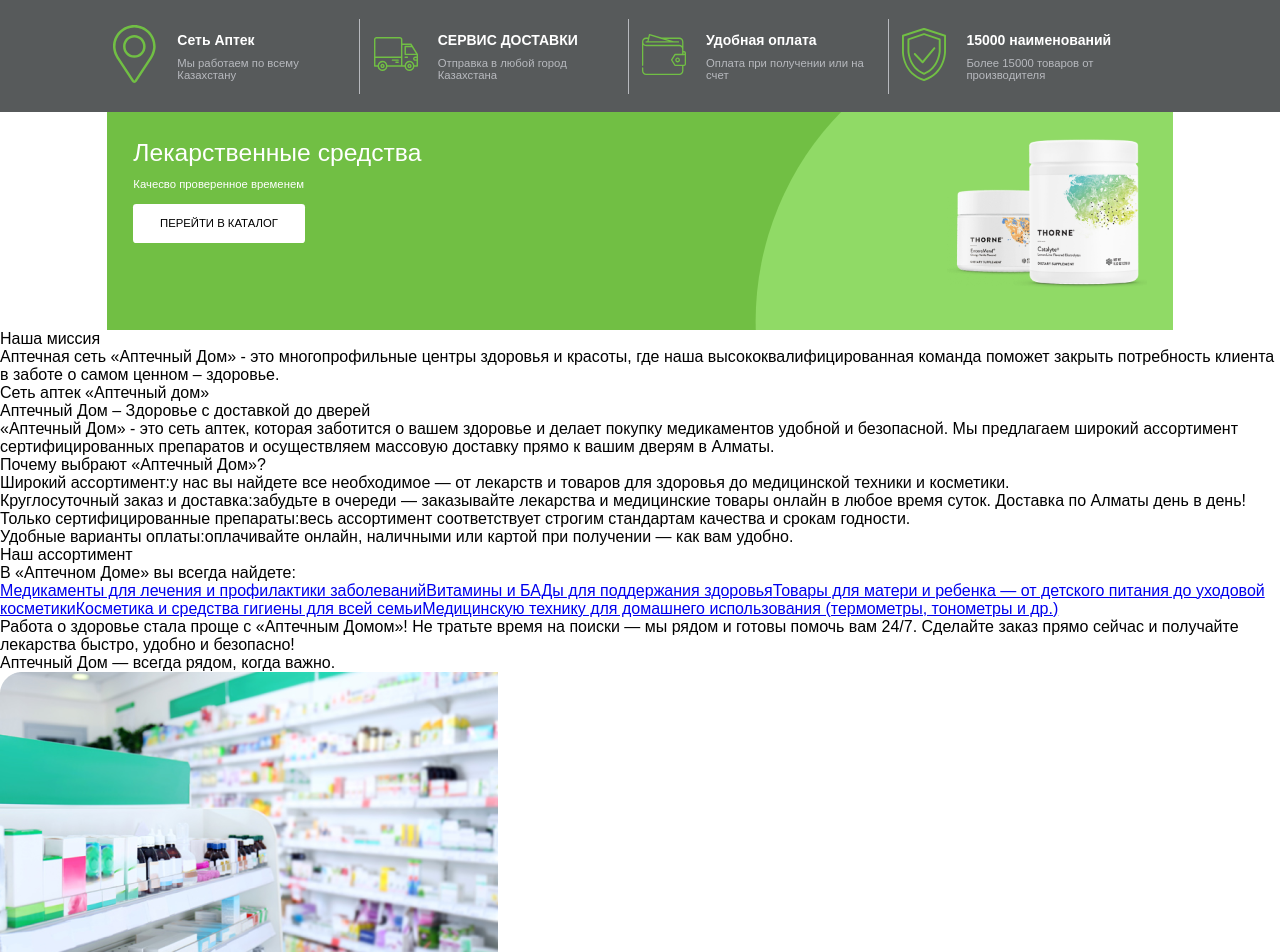
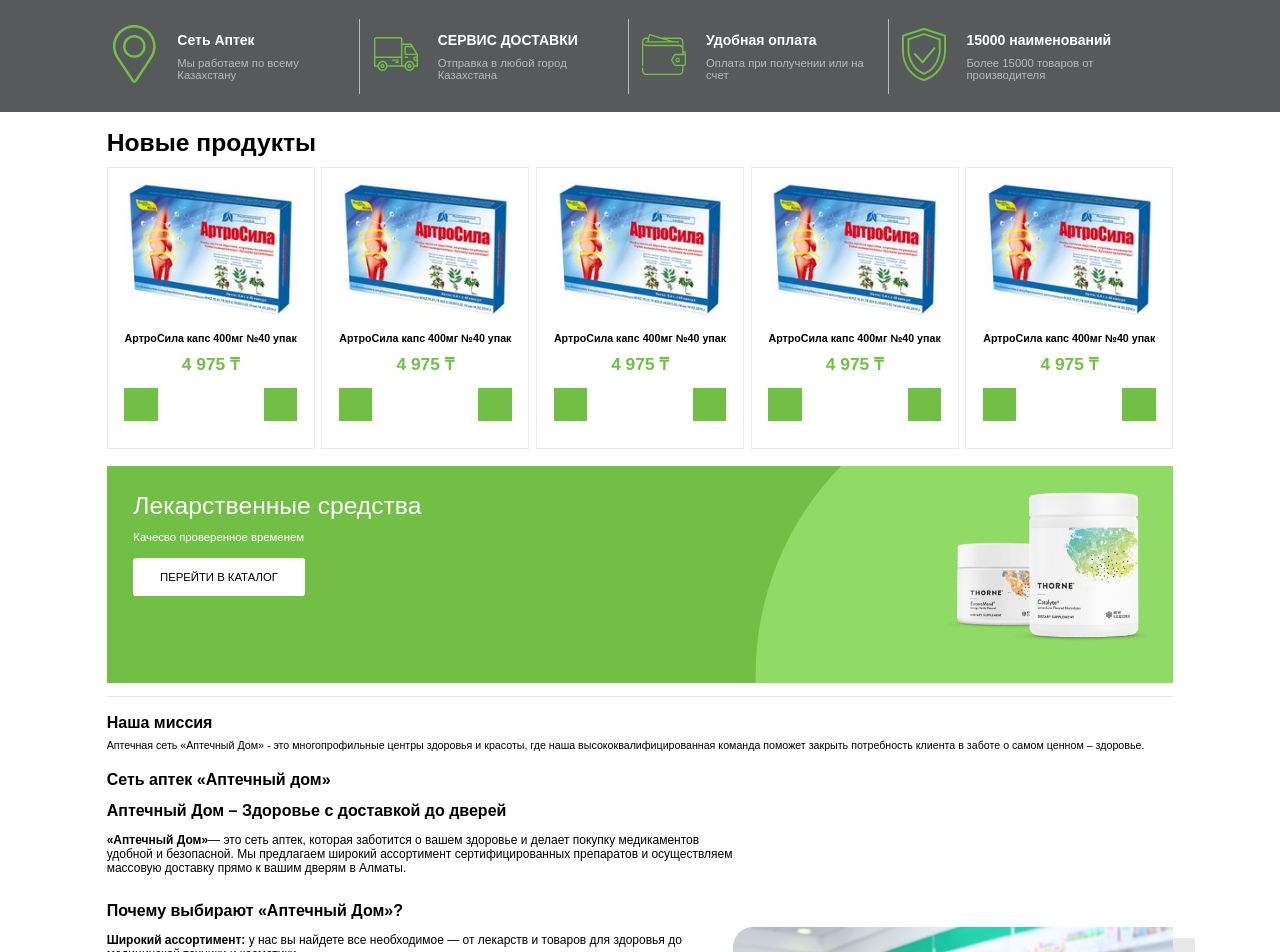
Before and after one commit to denisQa322/nuxt-apteka, a Nuxt app: page / in a window 1280 px wide. Shown: the top 952 px of the page. Built offline with nearby package versions, Linux system fonts and the light colour scheme.

Commit message:
created item-card and item-list components

```diff
--- a/assets/styles/global.scss
+++ b/assets/styles/global.scss
@@ -1,6 +1,15 @@
+@use "sass:math";
+@function toVw($target) {
+  $vw-context: (1920 * 0.01) * 1px;
+  @return math.div($target, $vw-context) * 1vw;
+}
 * {
   margin: 0;
   padding: 0;
   box-sizing: border-box;
   font-family: sans-serif;
 }
+.container {
+  width: toVw(1600px);
+  margin: auto;
+}
--- a/components/footer/footer.vue
+++ b/components/footer/footer.vue
@@ -124,8 +124,6 @@
   padding: toVw(45px);
   color: #ffffff;
   .container {
-    width: toVw(1600px);
-    margin: auto;
     display: flex;
     gap: toVw(90px);
     .footer-column {
--- a/components/goToCatalogue.vue
+++ b/components/go-to-catalogue.vue
@@ -42,14 +42,13 @@
 @use "@/assets/styles/tovw.scss" as *;
 
 .go-to-catalogue {
-  width: toVw(1600px);
-  margin: auto;
   padding: toVw(40px);
   background: url("../assets/images/backgroundGoTo.svg");
   background-size: cover;
   background-repeat: no-repeat;
   display: flex;
   justify-content: space-between;
+  margin-bottom: toVw(20px);
   &-info {
     color: #ffffff;
     &-header {
--- /dev/null
+++ b/components/items/item-card.vue
@@ -0,0 +1,100 @@
+<script lang="ts" setup>
+defineProps({
+  itemLink: {
+    type: String,
+    required: true,
+  },
+  itemImg: {
+    type: String,
+    required: false,
+  },
+  itemName: {
+    type: String,
+    requited: true,
+  },
+  itemPrice: {
+    type: String,
+    required: true,
+  },
+});
+</script>
+
+<template>
+  <div class="item">
+    <NuxtLink class="item-info" :to="itemLink">
+      <div class="item-info-img">
+        <img :src="itemImg" alt="" />
+      </div>
+      <div class="item-info-name">{{ itemName }}</div>
+      <div class="item-info-price">{{ itemPrice }}</div>
+    </NuxtLink>
+    <div class="item-buttons">
+      <div class="favourite-button">
+        <a href="/">
+          <img src="" alt="" />
+        </a>
+      </div>
+      <div class="add-to-cart-button">
+        <a href="/">
+          <img src="" alt="" />
+        </a>
+      </div>
+    </div>
+  </div>
+</template>
+
+<style lang="scss" scoped>
+@use "@/assets/styles/tovw.scss" as *;
+
+.item {
+  border: toVw(1px) solid #eaeaea;
+  width: toVw(350px);
+  padding: toVw(20px) toVw(25px);
+  &-info,
+  a {
+    text-decoration: none;
+    color: black;
+    display: flex;
+    flex-direction: column;
+    align-items: center;
+    margin-bottom: toVw(20px);
+    &-img {
+      margin-bottom: toVw(20px);
+      img {
+        width: toVw(250px);
+        height: toVw(200px);
+      }
+    }
+    &-name {
+      font-size: toVw(16px);
+      margin-bottom: toVw(10px);
+      font-weight: 600;
+    }
+    &-price {
+      font-size: toVw(26px);
+      font-weight: 600;
+      color: #71bf44;
+    }
+  }
+  &-buttons {
+    display: flex;
+    justify-content: space-between;
+    .favourite-button {
+      width: toVw(50px);
+      border-radius: 50%;
+      a {
+        height: toVw(50px);
+        background-color: #71bf44;
+      }
+    }
+    .add-to-cart-button {
+      width: toVw(50px);
+      border-radius: 50%;
+      a {
+        height: toVw(50px);
+        background-color: #71bf44;
+      }
+    }
+  }
+}
+</style>
--- /dev/null
+++ b/components/items/items-list.vue
@@ -0,0 +1,79 @@
+<script lang="ts" setup>
+import ItemCard from "./item-card.vue";
+
+import itemImg from "@/assets/images/artrosila.jpg";
+
+defineProps({
+  headerName: {
+    type: String,
+    required: true,
+  },
+});
+
+const items = [
+  {
+    itemLink: "/",
+    itemImg: `${itemImg}`,
+    itemName: "АртроСила капс 400мг №40 упак",
+    itemPrice: "4 975 ₸",
+  },
+  {
+    itemLink: "/",
+    itemImg: `${itemImg}`,
+    itemName: "АртроСила капс 400мг №40 упак",
+    itemPrice: "4 975 ₸",
+  },
+  {
+    itemLink: "/",
+    itemImg: `${itemImg}`,
+    itemName: "АртроСила капс 400мг №40 упак",
+    itemPrice: "4 975 ₸",
+  },
+  {
+    itemLink: "/",
+    itemImg: `${itemImg}`,
+    itemName: "АртроСила капс 400мг №40 упак",
+    itemPrice: "4 975 ₸",
+  },
+  {
+    itemLink: "/",
+    itemImg: `${itemImg}`,
+    itemName: "АртроСила капс 400мг №40 упак",
+    itemPrice: "4 975 ₸",
+  },
+];
+</script>
+
+<template>
+  <div class="items container">
+    <div class="items-header">
+      {{ headerName }}
+    </div>
+    <div class="items-list">
+      <ItemCard
+        v-for="(item, index) in items"
+        :key="index"
+        :itemLink="item.itemLink"
+        :itemImg="item.itemImg"
+        :itemName="item.itemName"
+        :itemPrice="item.itemPrice"
+      />
+    </div>
+  </div>
+</template>
+
+<style lang="scss" scoped>
+@use "@/assets/styles/tovw.scss" as *;
+.items {
+  margin-bottom: toVw(25px);
+  &-header {
+    font-size: toVw(37px);
+    font-weight: 600;
+    margin-bottom: toVw(15px);
+  }
+  &-list {
+    display: flex;
+    gap: toVw(10px);
+  }
+}
+</style>
--- a/components/mission.vue
+++ b/components/mission.vue
@@ -1,124 +1,204 @@
 <script lang="ts" setup></script>
 
 <template>
-  <section class="misson">
-    <div class="mission-container">
+  <div class="mission">
+    <div class="container">
       <div class="mission-header">Наша миссия</div>
       <div class="mission-description">
         Аптечная сеть «Аптечный Дом» - это многопрофильные центры здоровья и
         красоты, где наша высококвалифицированная команда поможет закрыть
         потребность клиента в заботе о самом ценном – здоровье.
       </div>
-      <div class="mission-text">
-        <div class="mission-text-header">Сеть аптек «Аптечный дом»</div>
-        <span>Аптечный Дом – Здоровье с доставкой до дверей </span>
-        <div class="mission-text-description">
-          <span>«Аптечный Дом»</span> - это сеть аптек, которая заботится о
-          вашем здоровье и делает покупку медикаментов удобной и безопасной. Мы
-          предлагаем широкий ассортимент сертифицированных препаратов и
+      <div class="mission-info-and-img">
+        <div class="mission-general-info">
+          <div class="mission-general-info-text">
+            <div>Сеть аптек «Аптечный дом»</div>
+          </div>
+          <div class="mission-general-info-description">
+            <div>Аптечный Дом – Здоровье с доставкой до дверей</div>
+            <p>
+              <span> «Аптечный Дом»</span>— это сеть аптек, которая заботится о
+              вашем здоровье и делает покупку медикаментов удобной и безопасной.
+              Мы предлагаем широкий ассортимент сертифицированных препаратов и
               осуществляем массовую доставку прямо к вашим дверям в Алматы.
+            </p>
           </div>
-        <div class="mission-text-why-dom">
-          <div class="mission-text-why-dom-header">
-            Почему выбрают «Аптечный Дом»?
+          <div class="mission-general-info-why">
+            <div class="mission-general-info-why-text">
+              Почему выбирают «Аптечный Дом»?
             </div>
-          <ul class="mission-text-why-dom-list">
+            <ul class="mission-general-info-why-description">
               <li>
-              <span>Широкий ассортимент:</span>у нас вы найдете все необходимое
-              — от лекарств и товаров для здоровья до медицинской техники и
-              косметики.
+                <span>Широкий ассортимент:</span> у нас вы найдете все
+                необходимое — от лекарств и товаров для здоровья до медицинской
+                техники и косметики.
               </li>
               <li>
-              <span>Круглосуточный заказ и доставка:</span>забудьте в очереди —
-              заказывайте лекарства и медицинские товары онлайн в любое время
-              суток. Доставка по Алматы день в день!
+                <span>Круглосуточный заказ и доставка:</span> забудьте в очереди
+                — заказывайте лекарства и медицинские товары онлайн в любое
+                время суток. Доставка по Алматы день в день!
               </li>
               <li>
-              <span>Только сертифицированные препараты:</span>весь ассортимент
-              соответствует строгим стандартам качества и срокам годности.
+                <span>Только сертифицированные препараты:</span> весь
+                ассортимент соответствует строгим стандартам качества и срокам
+                годности.
               </li>
               <li>
-              <span>Удобные варианты оплаты:</span>оплачивайте онлайн, наличными
-              или картой при получении — как вам удобно.
+                <span>Удобные варианты оплаты:</span> оплачивайте онлайн,
+                наличными или картой при получении — как вам удобно.
               </li>
             </ul>
           </div>
-        <div class="mission-text-goods">
-          <div class="mission-text-goods-header">Наш ассортимент</div>
-          <span>В «Аптечном Доме» вы всегда найдете: </span>
-          <ul class="mission-text-goods-list">
+          <div class="mission-general-info-stock">
+            <div>Наш ассортимент</div>
+            <ol>
+              В «Аптечном Доме» вы всегда найдете:
+              <li>
                 <NuxtLink to="/"
-              >Медикаменты для лечения и профилактики заболеваний</NuxtLink
+                  >Медикаменты для лечения и профилактики заболеваний
+                </NuxtLink>
+              </li>
+              <li>
+                <NuxtLink to="/"
+                  >Витамины и БАДы для поддержания здоровья</NuxtLink
                 >
-            <NuxtLink to="/">Витамины и БАДы для поддержания здоровья</NuxtLink>
+              </li>
+              <li>
                 <NuxtLink to="/"
                   >Товары для матери и ребенка — от детского питания до уходовой
-              косметики</NuxtLink
-            >
+                  косметики
+                </NuxtLink>
+              </li>
+              <li>
                 <NuxtLink to="/"
-              >Косметика и средства гигиены для всей семьи</NuxtLink
-            >
+                  >Косметика и средства гигиены для всей семьи
+                </NuxtLink>
+              </li>
+              <li>
                 <NuxtLink to="/"
                   >Медицинскую технику для домашнего использования (термометры,
-              тонометры и др.)</NuxtLink
-            >
-          </ul>
+                  тонометры и др.)
+                </NuxtLink>
+              </li>
+            </ol>
           </div>
-        <div class="mission-text-general-info">
-          <p>
+          <p class="mission-general-info-work">
             Работа о здоровье стала проще с «Аптечным Домом»! Не тратьте время
             на поиски — мы рядом и готовы помочь вам 24/7. Сделайте заказ прямо
             сейчас и получайте лекарства быстро, удобно и безопасно!
           </p>
-          <span>Аптечный Дом — всегда рядом, когда важно. </span>
+          <div class="mission-general-info-comment">
+            Аптечный Дом — всегда рядом, когда важно.
           </div>
         </div>
         <div class="mission-img">
-        <img src="../assets/images/apteka.png" alt="apteka" />
+          <img src="../assets/images/apteka.png" alt="" />
         </div>
       </div>
-  </section>
+    </div>
+  </div>
 </template>
 
 <style lang="scss" scoped>
 @use "@/assets/styles/tovw.scss" as *;
+
 .mission {
+  margin-bottom: toVw(50px);
   .container {
+    padding-top: toVw(25px);
+    border-top: 1px solid #e7e7e7;
     .mission-header {
+      font-size: toVw(24px);
+      font-weight: 600;
+      margin-bottom: toVw(10px);
     }
     .mission-description {
+      font-size: toVw(16px);
+      margin-bottom: toVw(30px);
     }
-    .mission-text {
-      &-header {
+    .mission-info-and-img {
+      display: flex;
+      justify-content: space-between;
+      align-items: center;
+      .mission-general-info {
+        &-text {
+          font-size: toVw(24px);
+          margin-bottom: toVw(20px);
+          font-weight: 600;
         }
         &-description {
+          div {
+            font-size: toVw(24px);
+            margin-bottom: toVw(20px);
+            font-weight: 600;
           }
-      &-why-dom {
-        &-header {
+          p {
+            font-size: toVw(18px);
+            margin-bottom: toVw(40px);
+            span {
+              font-weight: 600;
             }
-        &-list {
+          }
+        }
+        &-why {
+          &-text {
+            font-weight: 600;
+            font-size: toVw(24px);
+            margin-bottom: toVw(20px);
+          }
+          &-description {
+            list-style-type: none;
+            font-size: toVw(18px);
+            display: flex;
+            flex-direction: column;
+            gap: toVw(10px);
+            margin-bottom: toVw(40px);
             li {
               span {
+                font-weight: 600;
               }
             }
           }
         }
-      &-goods {
-        &-header {
+        &-stock {
+          margin-bottom: toVw(40px);
+          div {
+            font-weight: 600;
+            font-size: toVw(24px);
+            margin-bottom: toVw(20px);
           }
-        &-list {
-        }
-      }
-      &-general-info {
-        p {
-        }
-        span {
+          ol {
+            font-size: toVw(24px);
+            display: flex;
+            flex-direction: column;
+            gap: toVw(10px);
+            li {
+              margin-left: toVw(25px);
+              a {
+                margin-top: toVw(20px);
+                color: #000000;
+                cursor: pointer;
               }
             }
           }
+        }
+        &-work {
+          font-size: toVw(18px);
+          margin-bottom: toVw(20px);
+        }
+        &-comment {
+          font-weight: 600;
+          font-size: toVw(24px);
+        }
+      }
       .mission-img {
+        img {
           width: toVw(660px);
           height: toVw(400px);
+          border-radius: toVw(29px) 0;
+          box-shadow: toVw(26px) toVw(24px) 0 toVw(7px) #e7e7e7;
+        }
+      }
     }
   }
 }
--- a/pages/index.vue
+++ b/pages/index.vue
@@ -1,10 +1,13 @@
 <script setup lang="ts">
 import Info from "~/components/info-block/info.vue";
-import GoToCatalogue from "~/components/goToCatalogue.vue";
+import GoToCatalogue from "~/components/go-to-catalogue.vue";
 import Mission from "~/components/mission.vue";
 
 import goToImageOne from "@/assets/images/thorne-img.png";
 import goToImageTwo from "@/assets/images/сosmeticsBabyProducts.png";
+import ItemsList from "@/components/items/items-list.vue";
+
+const headerNames = [{ headerName: "Новые продукты" }];
 
 const goToCatalogue = [
   {
@@ -24,6 +27,7 @@
 
 <template>
   <Info />
+  <ItemsList :headerName="headerNames[0].headerName" />
   <GoToCatalogue
     :go-to-header="goToCatalogue[0].goToHeader"
     :go-to-text="goToCatalogue[0].goToText"
```
Also changed, not shown: components/info-block/info.vue (+3 -4 lines), assets/images/artrosila.jpg (added), components/info-block/info-item.vue (renamed from components/info-block/infoItem.vue). Lines whose indentation alone changed are shown as unchanged.
